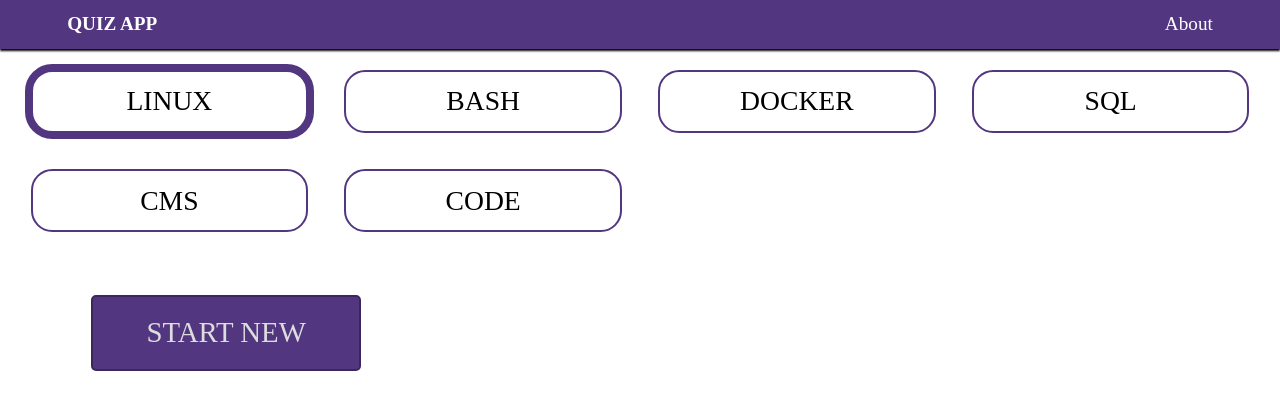
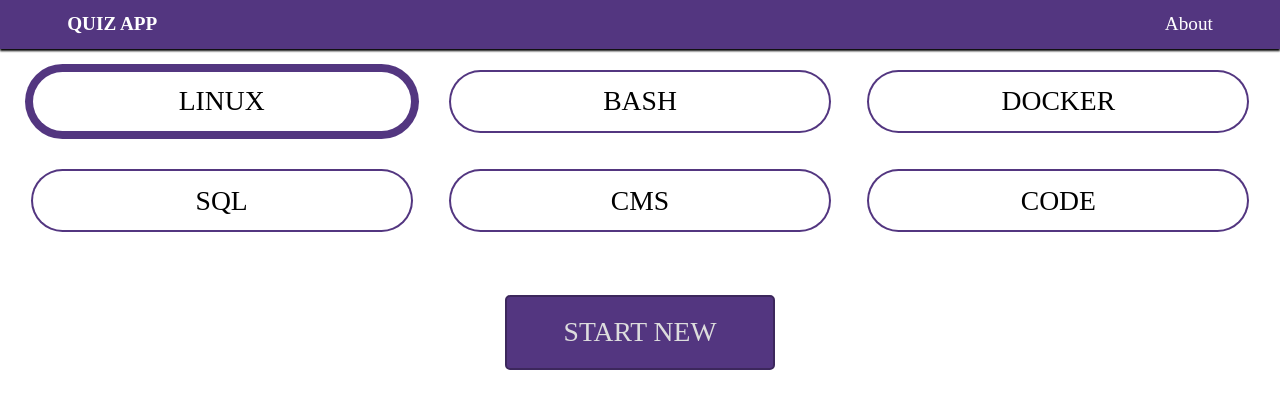
Before and after one commit to antklim89/quiz_app_vite, a Vue app: page / in a window 1280 px wide. Shown: the top 410 px of the page. Built offline with nearby package versions, Linux system fonts and the light colour scheme.

Commit message:
update categories styles

```diff
--- a/src/styles/global.scss
+++ b/src/styles/global.scss
@@ -13,6 +13,7 @@
     --dark-color: #111;
     --correct-color: #315C2B;
     --incorrect-color: #FE4A49;
+    --focus-color: coral;
 
     --sp-1: .2rem;
     --sp-2: .7rem;
@@ -46,7 +47,7 @@
 
 @media screen and (min-width: 1080px) {
     :root {
-        --cols: 4;
+        --cols: 3;
         --fs: 1.2rem;
     }
 }
@@ -61,7 +62,7 @@ html {
     text-transform: uppercase;
     cursor: pointer;
     background: var(--primary-color);
-    font-size: var(--sp-4);
+    font-size: var(--fs-lg);
     padding: var(--sp-3) var(--sp-3);
     color: var(--light-color);
     text-decoration: none;
@@ -105,33 +106,6 @@ html {
     margin: var(--sp-4) 0;
 }
 
-
-
-.select {
-    padding: var(--sp-2);
-    display: flex;
-
-    label {
-        --outline-width: 2px;
-        width: 100%;
-        outline: var(--outline-width) solid var(--primary-color);
-        padding: var(--sp-2);
-        cursor: pointer;
-        text-align: center;
-        transition: 100ms;
-        border-radius: 1rem;
-    }
-
-
-    label.checked  {
-        --outline-width: 8px;
-    }
-
-    input {
-        display: none;
-    }
-}
-
 .loading {
     position: relative;
 
@@ -167,3 +141,7 @@ html {
         transform: translate(-40px, 0px);
     }
 }
+
+*:focus {
+    outline: 2px solid var(--focus-color);
+}
--- a/src/views/Home.vue
+++ b/src/views/Home.vue
@@ -4,14 +4,8 @@
             <div
                 v-for="category in CATEGORIES"
                 :key="category"
-                class="category select"
+                class="category"
             >
-                <label
-                    :for="category"
-                    :class="{checked: store.state.selectedCategory === category}"
-                >
-                    {{ category }}
-                </label>
                 <input
                     :id="category"
                     :checked="store.state.selectedCategory === category"
@@ -19,19 +13,15 @@
                     name="category"
                     @input="handleSelectCategory(category)"
                 >
+                <label
+                    :for="category"
+                    :class="{checked: store.state.selectedCategory === category}"
+                >
+                    {{ category }}
+                </label>
             </div>
         </div>
         <div class="button-group">
-            <div>
-                <button
-                    class="button"
-                    :class="{loading: loading}"
-                    :disabled="loading"
-                    @click="startQuiz"
-                >
-                    Start New
-                </button>
-            </div>
             <div>
                 <router-link
                     v-if="store.getters.hasQuestions"
@@ -42,6 +32,16 @@
                 >
                     Continue
                 </router-link>
+            </div>
+            <div>
+                <button
+                    class="button"
+                    :class="{loading: loading}"
+                    :disabled="loading"
+                    @click="startQuiz"
+                >
+                    Start New
+                </button>
             </div>
             <div>
                 <router-link
@@ -94,14 +94,48 @@ const handleSelectCategory = (value: string) => {
 <style lang="scss" scoped>
 .categories {
     display: grid;
-    grid-template-columns: repeat(var(--cols), 1fr);
+    grid-template-columns: repeat(1, 1fr);
     gap: var(--sp-2);
+
+    @media screen and (min-width: 480px) {
+        grid-template-columns: repeat(2, 1fr);
+    }
+
+    @media screen and (min-width: 1080px) {
+        grid-template-columns: repeat(3, 1fr);
+    }
 }
 
 .category {
+    padding: var(--sp-2);
+    display: flex;
+
     label {
+        --outline-width: 2px;
         font-size: var(--fs-lg);
         text-transform: uppercase;
+        width: 100%;
+        box-shadow: 0 0 0px var(--outline-width) var(--primary-color);
+        padding: var(--sp-2);
+        cursor: pointer;
+        text-align: center;
+        transition: 100ms;
+        border-radius: 9999px;
+    }
+
+    input:focus + label  {
+        outline: 2px solid var(--focus-color);
+        outline-offset: -2px;
+    }
+
+    input:checked + label {
+        --outline-width: 8px;
+    }
+
+    input {
+        outline: none;
+        width: 0;
+        height: 0;
     }
 }
 </style>
```
